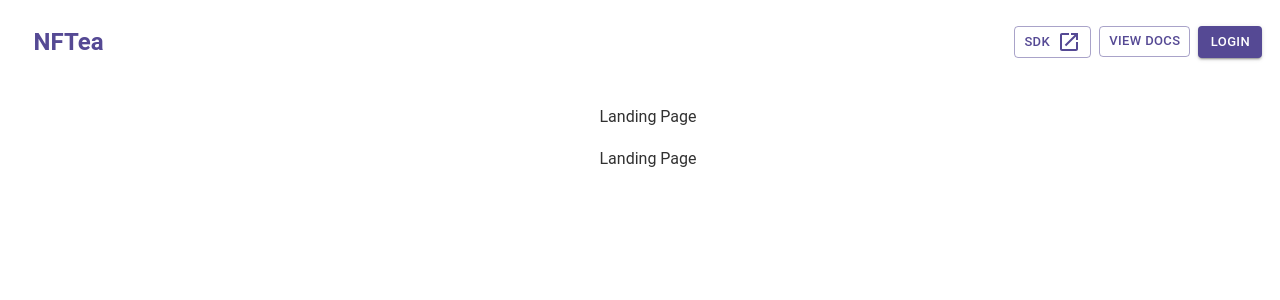
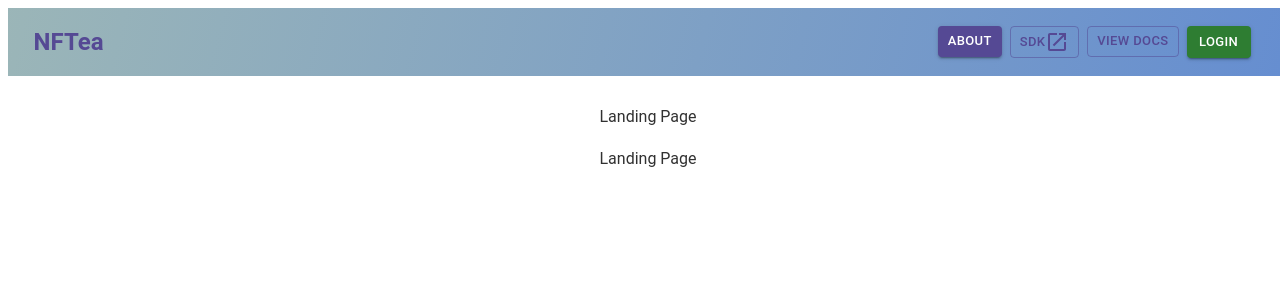
Before and after one commit to adarsh177/NFTea, a React (Create React App) app: page / in a window 1280 px wide. Shown: the top 300 px of the page. Built offline with nearby package versions, Linux system fonts and the light colour scheme.

Commit message:
Header updated

```diff
--- a/src/app/components/reusable/others/MainHeader.jsx
+++ b/src/app/components/reusable/others/MainHeader.jsx
@@ -5,7 +5,7 @@ import Close from '@mui/icons-material/Close';
 import OpenInNew from '@mui/icons-material/OpenInNew';
 import { motion } from 'framer-motion';
 import { Link } from 'react-router-dom';
-
+import './style.css';
 const MainHeader = () => {
 	const [expandMenu, setExpandMenu] = React.useState(false);
 
@@ -16,9 +16,14 @@ const MainHeader = () => {
 					NFTea
 				</a>
 				<div className="mainheader-right">
+					<Link to="/#about" className="mainheaderLink">
+						<Button variant="contained">About</Button>
+					</Link>
+					&nbsp;&nbsp;
 					<Link to="/">
 						<Button variant="outlined">
-							SDK &nbsp; <OpenInNew />
+							SDK
+							<OpenInNew />
 						</Button>
 					</Link>
 					&nbsp;&nbsp;
@@ -26,7 +31,10 @@ const MainHeader = () => {
 						<Button variant="outlined">View Docs</Button>
 					</Link>
 					&nbsp;&nbsp;
-					<Button variant="contained">Login</Button>
+					<Button variant="contained" color="success">
+						Login
+					</Button>
+					&nbsp; &nbsp;
 				</div>
 				<div className="mainheader-rightmobile">
 					<IconButton onClick={() => setExpandMenu((v) => !v)} size="small">
--- /dev/null
+++ b/src/app/components/reusable/others/style.css
@@ -0,0 +1,44 @@
+/* The header CSS */
+
+.mainheader {
+	background: linear-gradient(284deg, #0042ff, #d5e19d);
+	background-size: 400% 400%;
+
+	-webkit-animation: AnimationName 8s ease infinite;
+	-moz-animation: AnimationName 8s ease infinite;
+	animation: AnimationName 8s ease infinite;
+}
+
+@-webkit-keyframes AnimationName {
+	0% {
+		background-position: 0% 50%;
+	}
+	50% {
+		background-position: 100% 50%;
+	}
+	100% {
+		background-position: 0% 50%;
+	}
+}
+@-moz-keyframes AnimationName {
+	0% {
+		background-position: 0% 50%;
+	}
+	50% {
+		background-position: 100% 50%;
+	}
+	100% {
+		background-position: 0% 50%;
+	}
+}
+@keyframes AnimationName {
+	0% {
+		background-position: 0% 50%;
+	}
+	50% {
+		background-position: 100% 50%;
+	}
+	100% {
+		background-position: 0% 50%;
+	}
+}
```
